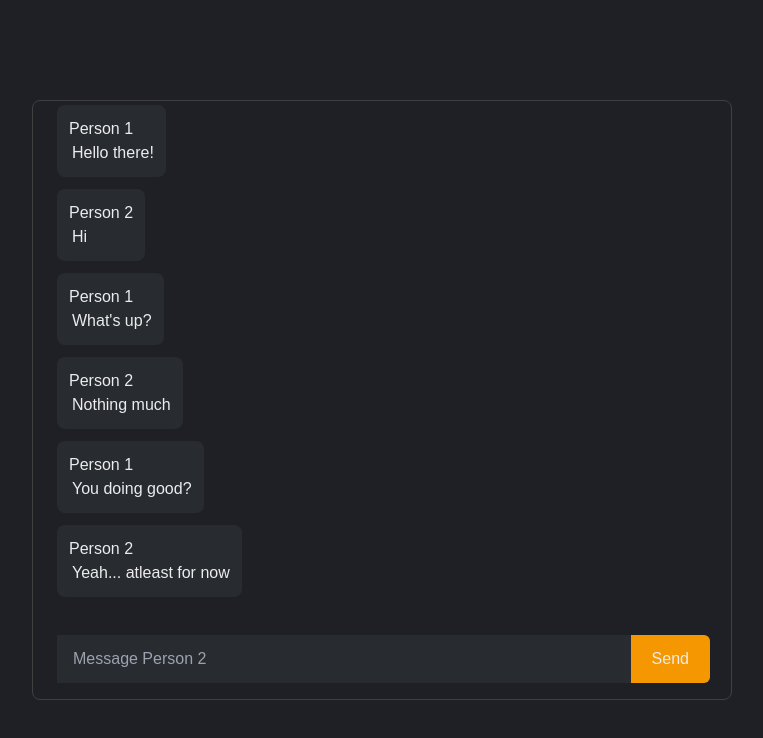
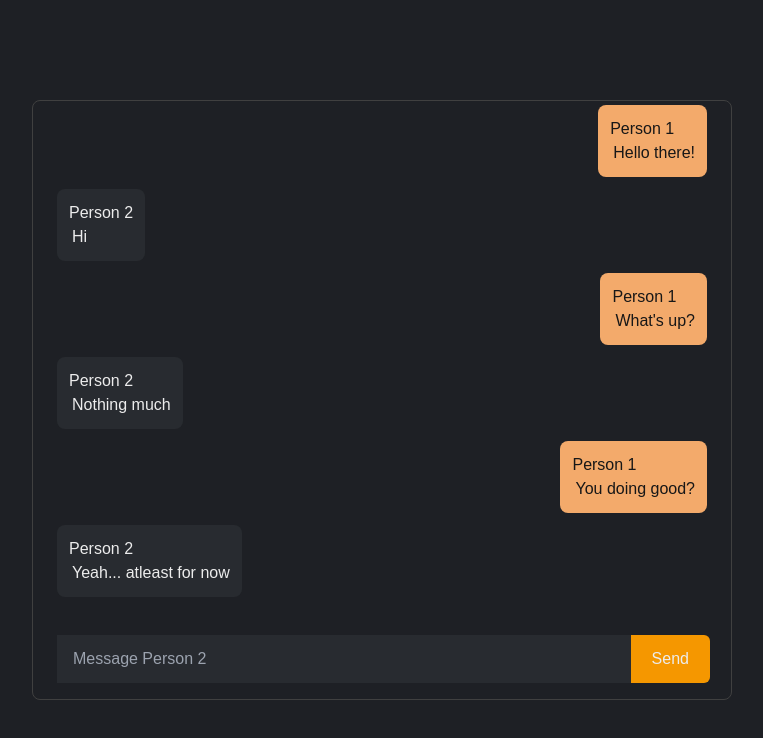
Before and after one commit to Humboorgir/Velocify-frontend, a Next.js app: page /app in a window 1280 px wide. Shown: the top 738 px of the page, without its empty margins (258-1021 px from the left). Built offline with nearby package versions, Linux system fonts and the light colour scheme.

Commit message:
make your own messages look different from others

```diff
--- a/components/app/messageinput.js
+++ b/components/app/messageinput.js
@@ -1,6 +1,9 @@
 const MessageInput = () => {
   return (
-    <form className="absolute bottom-0 left-0 flex h-fit w-full flex-row items-center bg-bgColor md:bottom-1 md:left-auto md:h-[12%] md:w-[93.5%]">
+    <form
+      className="absolute bottom-0 left-0 mx-6 flex h-fit w-full flex-row items-center
+     bg-bgColor md:bottom-1 md:left-auto md:h-[12%] md:w-[93.5%]"
+    >
       <input
         placeholder="Message Person 2"
         className="h-12 w-[90%] bg-[#282b30] px-4"
--- a/components/app/messages.js
+++ b/components/app/messages.js
@@ -1,9 +1,18 @@
 const Messages = ({ messages }) => {
   return (
-    <div className="absolute flex h-[84%] w-[95%] flex-col items-start gap-3 overflow-y-scroll">
+    <div
+      className="scrollbar-track-gray-500 scrollbar-thumb-gray-300 absolute flex h-[84%] w-[100%] flex-col items-start gap-3
+    overflow-y-scroll px-6"
+    >
       {messages.map((message) => {
         return (
-          <div className="flex flex-col rounded-lg bg-[#282b30] p-3">
+          <div
+            className={`flex flex-col ${
+              message.author == "Person 1"
+                ? "self-end bg-[#f3aa6b] text-neutral-900"
+                : ""
+            } rounded-lg bg-[#282b30] p-3`}
+          >
             <span>{message.author}</span>
             <span className="ml-[3px]">{message.content}</span>
           </div>
--- a/pages/app.js
+++ b/pages/app.js
@@ -27,6 +27,18 @@ const messages = [
     author: "Person 2",
     content: "Yeah... atleast for now",
   },
+  {
+    author: "Person 1",
+    content: "Anything you wanna talk about?",
+  },
+  {
+    author: "Person 2",
+    content: "Nah im good bro",
+  },
+  {
+    author: "Person 1",
+    content: "Alright",
+  },
 ];
 const App = () => {
   return (
@@ -35,7 +47,7 @@ const App = () => {
       {/* // container */}
       <div className="absolute grid h-full w-full place-items-center text-textColor">
         {/* chatbox */}
-        <div className="relative flex h-[min(90vh,600px)] w-[min(90vw,700px)] flex-col gap-3 rounded-lg border border-neutral-700 px-6 py-1">
+        <div className="relative flex h-[min(90vh,600px)] w-[min(90vw,700px)] flex-col gap-3 rounded-lg border border-neutral-700 py-1">
           <Messages messages={messages} />
           <div>
             <MessageInput />
--- a/styles/globals.css
+++ b/styles/globals.css
@@ -1,4 +1,27 @@
 @tailwind base;
+/* scrollbar styles */
+
+/* Firefox */
+* {
+  scrollbar-width: thin;
+  scrollbar-color: #282b30 #424549;
+}
+
+/* Chrome, Edge, and Safari */
+*::-webkit-scrollbar {
+  width: 12px;
+}
+
+*::-webkit-scrollbar-track {
+  background: #282b30;
+  border-radius: 999px;
+}
+
+*::-webkit-scrollbar-thumb {
+  background-color: #424549;
+  border-radius: 20px;
+  border: 3px solid #282b30;
+}
 @tailwind components;
 @tailwind utilities;
 /* I'll eventually remove these */
@@ -13,7 +36,7 @@
     @apply flex items-center;
   }
   .headerLI a {
-    @apply py-3 px-5 w-fit h-fit no-underline text-textColorWeak;
+    @apply h-fit w-fit py-3 px-5 text-textColorWeak no-underline;
   }
 }
 .credentialsInput:-webkit-autofill {
```
